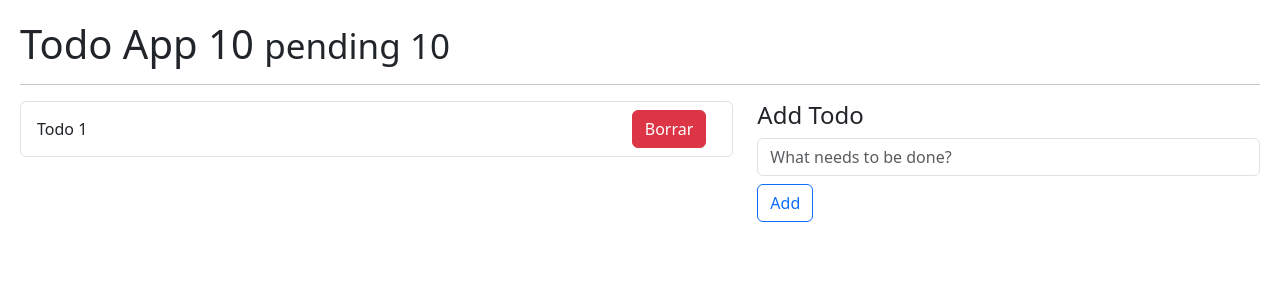
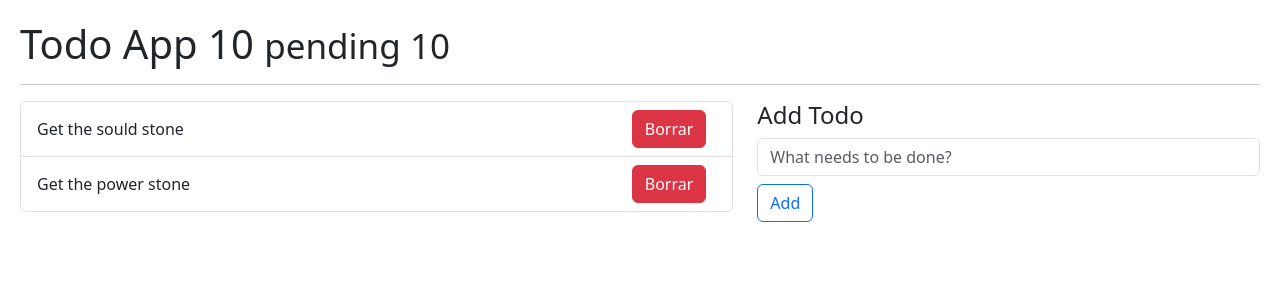
Before and after one commit to la-placita/react, a React (Vite) app in the folder code/05-hook-app/: page / in a window 1280 px wide. Shown: the top 300 px of the page. Built offline with nearby package versions, Linux system fonts and the light colour scheme.

Commit message:
[18] ✨ Actualiza y agrega componentes Todo (Add, Item, List) y mejoras en reducer ✨

```diff
--- /dev/null
+++ b/code/05-hook-app/src/08-useReducer/TodoAdd.jsx
@@ -0,0 +1,41 @@
+import { useState } from "react";
+
+export const TodoAdd = ({onNewTodo}) => {
+    const [description, setDescription] = useState('');
+    const onClick = (e) => {
+        e.preventDefault();
+        const descriptionTrimmed = description.trim();
+        if (descriptionTrimmed.length <= 1) {
+            setDescription('');
+            return;
+        }
+
+        const newTodo = {
+            id: new Date().getTime(),
+            description: descriptionTrimmed,
+            done: false
+        };
+        onNewTodo(newTodo);
+        setDescription('');
+    }
+
+    return (
+        <>
+            <form>
+                <input
+                    type="text"
+                    placeholder="What needs to be done?"
+                    className="form-control"
+                    value={description}
+                    onChange={(e) => setDescription(e.target.value)}
+                />
+                <button
+                    type="submit"
+                    onClick={onClick}
+                    className="btn btn-outline-primary mt-2">
+                        Add
+                </button>
+            </form>
+        </>
+    );
+}
--- a/code/05-hook-app/src/08-useReducer/TodoApp.jsx
+++ b/code/05-hook-app/src/08-useReducer/TodoApp.jsx
@@ -1,55 +1,46 @@
 import { useReducer } from "react";
 import { todoReducer } from "./todoReducer";
+import { TodoList } from "./TodoList";
+import { TodoAdd } from "./TodoAdd";
 
 export const TodoApp = () => {
-
     const initialState = [
         {
             id: 1,
             description: 'Get the sould stone',
             done: false
         },{
-            id: 1,
+            id: 2,
             description: 'Get the power stone',
             done: false
         },
     ];
     const [todoList, dispatcherTodo] = useReducer(todoReducer, initialState) ;
+    const addTodo = (newTodo) => {
+        dispatcherTodo({
+            type: '[TODO] Add Todos',
+            payload: newTodo
+        });
+        console.log({newTodo});
+    }
 
+    const removeTodo = (todoId) => {
+        dispatcherTodo({
+            type: '[TODO] Remove Todos',
+            payload: todoId
+        });
+    }
     return (
     <>
         <h1>Todo App 10 <small>pending 10</small></h1>
         <hr />
         <div className="row">
             <div className="col-7">
-                {/* Todo List */}
-                <ul className="list-group">
-                    {/* Todo Item */}
-                    <li className="list-group-item d-flex justify-content-between">
-                        <span className="align-self-center">Todo 1</span>
-                        <button className="btn btn-danger">Borrar</button>
-                    </li>
-                    {/* Todo Item ends */}
-                </ul>
-                {/* Todo List ends*/}
+                <TodoList list={todoList} onRemoveItem={removeTodo} />
             </div>
             <div className="col-5">
-
                 <h4>Add Todo</h4>
-                {/* Todo Add, onNewTodo(todo) */}
-                <form>
-                    <input
-                        type="text"
-                        placeholder="What needs to be done?"
-                        className="form-control"
-                    />
-                    <button
-                        type="submit"
-                        className="btn btn-outline-primary mt-2">
-                            Add
-                    </button>
-                </form>
-                {/* Todo Add end */}
+                <TodoAdd onNewTodo={addTodo} />
             </div>
         </div>
 
--- /dev/null
+++ b/code/05-hook-app/src/08-useReducer/TodoItem.jsx
@@ -0,0 +1,10 @@
+export const TodoItem = ({todo, onRemoveItem}) => {
+    return (
+        <>
+            <li className="list-group-item d-flex justify-content-between">
+                <span className="align-self-center">{todo.description}</span>
+                <button className="btn btn-danger" onClick={() => onRemoveItem(todo.id)}>Borrar</button>
+            </li>
+        </>
+    )
+}
--- /dev/null
+++ b/code/05-hook-app/src/08-useReducer/TodoList.jsx
@@ -0,0 +1,15 @@
+import { TodoItem } from "./TodoItem";
+
+export const TodoList = ({list, onRemoveItem}) => {
+    return (
+        <>
+            <ul className="list-group">
+                {
+                    list.map(todo => (
+                        <TodoItem key={todo.id} todo={todo} onRemoveItem={onRemoveItem} />
+                    ))
+                }
+            </ul>
+        </>
+    );
+}
--- a/code/05-hook-app/src/08-useReducer/todoReducer.js
+++ b/code/05-hook-app/src/08-useReducer/todoReducer.js
@@ -1,9 +1,16 @@
 export const todoReducer = (initialState = [], action = {}) => {
     switch (action.type) {
+
         case 'ABC':
             throw new Error('Action type not implemented');
 
-        default:
+            case '[TODO] Add Todos':
+            return [...initialState, action.payload];
+
+        case '[TODO] Remove Todos':
+            return initialState.filter(todo => todo.id !== action.payload);
+
+            default:
             return initialState;
     }
 }
```
Also changed, not shown: 1 other file (tests, documents, lock files or other folders).
